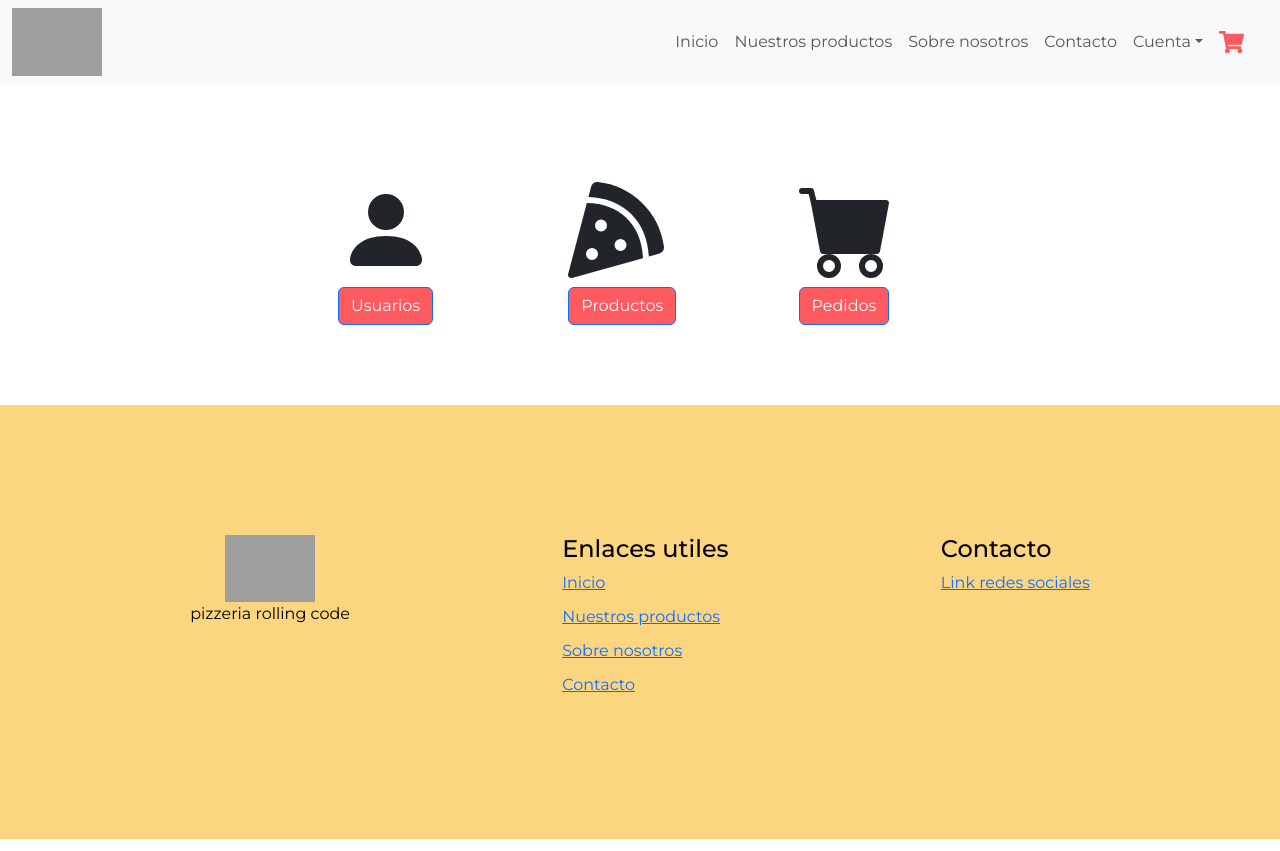
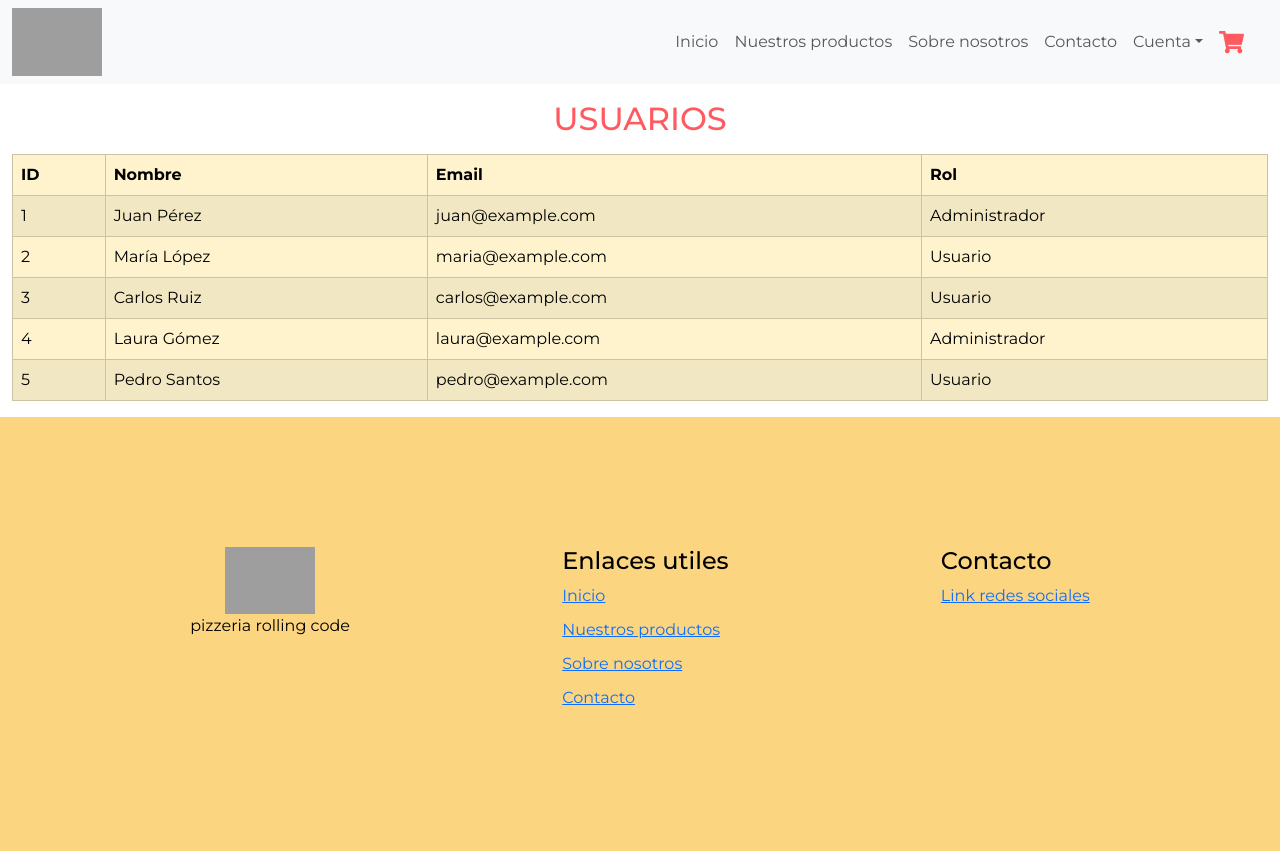
Before and after one commit to Grupo-4-Rolling-Code-45i/Frontend, a React (Vite) app: page / in a window 1280 px wide. Built offline with nearby package versions, Linux system fonts and the light colour scheme; grey boxes are pictures that could not be loaded.

Commit message:
se creo pagina admin-usuarios

```diff
--- a/src/App.jsx
+++ b/src/App.jsx
@@ -5,12 +5,14 @@ import { HomePage } from './home/pages/HomePage';
 import { BrowserRouter, Route, Routes } from 'react-router-dom';
 import { Error404 } from './404/pages/Error404';
 import { Principal } from './admin/pages/Principal';
+import { Usuarios } from './admin/pages/Usuarios';
 
 export default function App() {
   return (
     <div>
       <Header />
-      <Principal/>
+      {/* <Principal/> */}
+      <Usuarios/>
       {/* <BrowserRouter>
         <Routes>
             <Route path='/' element={ <HomePage/>}/>
--- /dev/null
+++ b/src/admin/css/usuarios.css
@@ -0,0 +1,9 @@
+.rojo
+{
+    color:  #FF5A5F;
+}
+
+.bg-rojo
+{
+    background-color: #FF5A5F;
+}
--- /dev/null
+++ b/src/admin/pages/Usuarios.jsx
@@ -0,0 +1,126 @@
+import React from 'react'
+import { useEffect } from 'react';
+import { useState } from 'react';
+import Table from 'react-bootstrap/Table';
+import { useNavigate } from 'react-router';
+import "../css/usuarios.css";
+import { Button, Container } from 'react-bootstrap';
+export const Usuarios = () => {
+
+
+    const [cargarUsuarios, setcargarUsuarios] = useState([]);
+
+// const navigate=useNavigate();
+    const cargarUsersDB= async () =>
+    {
+
+        try{
+            // const resp=await pruebaApi.get("/admin/usuarios");
+            // setcargarUsuarios(resp.data.usuarios);
+
+        }
+
+        catch(error)
+        {
+        console.log(error);
+        }
+    }
+
+    useEffect(() => {
+   cargarUsersDB();
+
+    }, []);
+
+
+
+
+    return (
+    <div>
+
+<h2 className='m-3 text-center rojo'>USUARIOS</h2>
+<Container fluid>
+
+<Table responsive variant='warning' striped bordered hover >
+      <thead>
+        <tr>
+          <th>ID</th>
+          <th>Nombre</th>
+          <th>Email</th>
+          <th>Rol</th>
+        </tr>
+      </thead>
+      <tbody>
+      <tr>
+                <td>1</td>
+                <td>Juan Pérez</td>
+                <td>juan@example.com</td>
+                <td>Administrador</td>
+            </tr>
+            <tr>
+                <td>2</td>
+                <td>María López</td>
+                <td>maria@example.com</td>
+                <td>Usuario</td>
+            </tr>
+            <tr>
+                <td>3</td>
+                <td>Carlos Ruiz</td>
+                <td>carlos@example.com</td>
+                <td>Usuario</td>
+            </tr>
+            <tr>
+                <td>4</td>
+                <td>Laura Gómez</td>
+                <td>laura@example.com</td>
+                <td>Administrador</td>
+            </tr>
+            <tr>
+                <td>5</td>
+                <td>Pedro Santos</td>
+                <td>pedro@example.com</td>
+                <td>Usuario</td>
+            </tr>
+
+
+
+
+
+
+
+
+
+{cargarUsuarios.map((user) =>{
+return(
+
+    <tr key={user._id}>
+    <td>{user._id}</td>
+    <td>{user.nombre}</td>
+    <td>{user.email}</td>
+    <td>{user.rol}</td>
+  </tr>
+)
+
+})}
+    </tbody>
+    </Table>
+
+
+</Container>
+
+
+
+
+
+
+
+
+
+
+
+
+
+
+
+    </div>
+  )
+}
```
